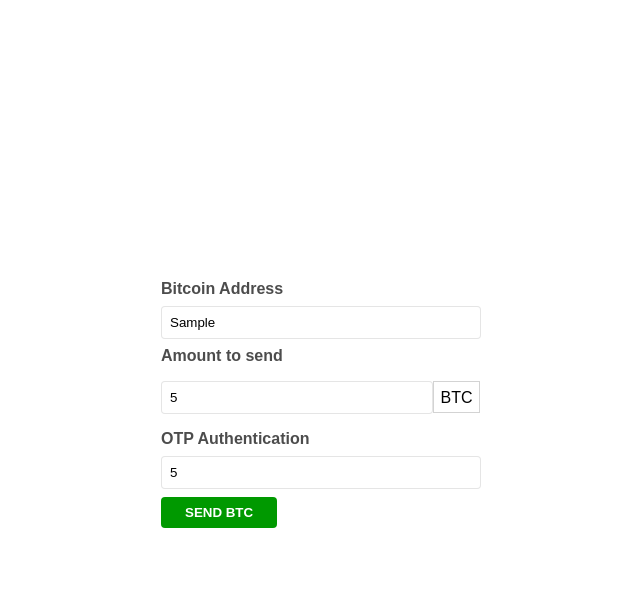
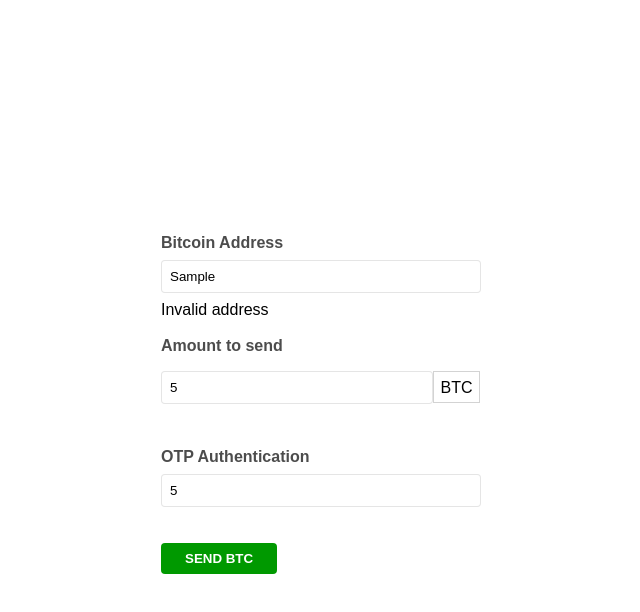
Before and after one commit to teojincheng/ngnrs-quiz, a website: page src/fancy_form/index.html in a window 1280 px wide. Both pictures are taken after typing "Sample", "5", "5" into the empty fields and a click on the button "SEND BTC". Shown: the whole page, without its empty margins (319-959 px from the left). Drawn offline with Linux system fonts and the light colour scheme.

Commit message:
[jc] update form with onblur event

```diff
--- a/src/fancy_form/index.html
+++ b/src/fancy_form/index.html
@@ -16,13 +16,19 @@
 
   <form onsubmit="return validateForm()">
     <label for="input-address">Bitcoin Address</label>
-    <input id="input-address" placeholder="16q4PinynazaMYfv24juNLkbjkDQxJo2dc" />
+    <input id="input-address" placeholder="16q4PinynazaMYfv24juNLkbjkDQxJo2dc" onblur="return validateAddress()" />
+    <div class="validation-msg" id="address-validation-msg">message</div>
+    <div class="empty-space"></div>
 
     <label for="input-amount">Amount to send</label>
     <input class="same-line" type="number" id="input-amount" placeholder="0.0000" /><span class="same-line">BTC</span>
+    <div class="validation-msg" id="amount-validation-msg">message</div>
+    <div class="empty-space"></div>
 
     <label for="input-otp">OTP Authentication</label>
     <input type="number" id="input-otp" placeholder="SMS OTP" />
+    <div class="validation-msg" id="otp-validation-msg">message</div>
+    <div class="empty-space"></div>
 
     <button>SEND BTC</button>
   </form>
--- a/src/fancy_form/script.js
+++ b/src/fancy_form/script.js
@@ -1,11 +1,23 @@
-function validateForm() {
+function validateAddress() {
   let inputAddressValue = document.getElementById("input-address").value;
 
   let isInputAddressValid = WAValidator.validate(inputAddressValue, "bitcoin");
 
   if (!isInputAddressValid) {
-    alert("Bitcoin address is invalid");
+    document.getElementById("address-validation-msg").innerText =
+      "Invalid address";
+    document.getElementById("address-validation-msg").style.visibility =
+      "visible";
     return false;
+  } else {
+    document.getElementById("address-validation-msg").style.visibility =
+      "hidden";
+    document.getElementById("address-validation-msg").innerText = "message";
+    return true;
   }
-  return true;
 }
+
+function validateForm() {
+  let isAddresValid = validateAddress();
+  return isAddresValid;
+}
--- a/src/fancy_form/style.css
+++ b/src/fancy_form/style.css
@@ -65,3 +65,11 @@
 input[type="number"] {
   -moz-appearance: textfield;
 }
+
+.empty-space {
+  padding-top: 10px;
+}
+
+.validation-msg {
+  visibility: hidden;
+}
```
Also changed, not shown: src/fancy_form/README.md.
